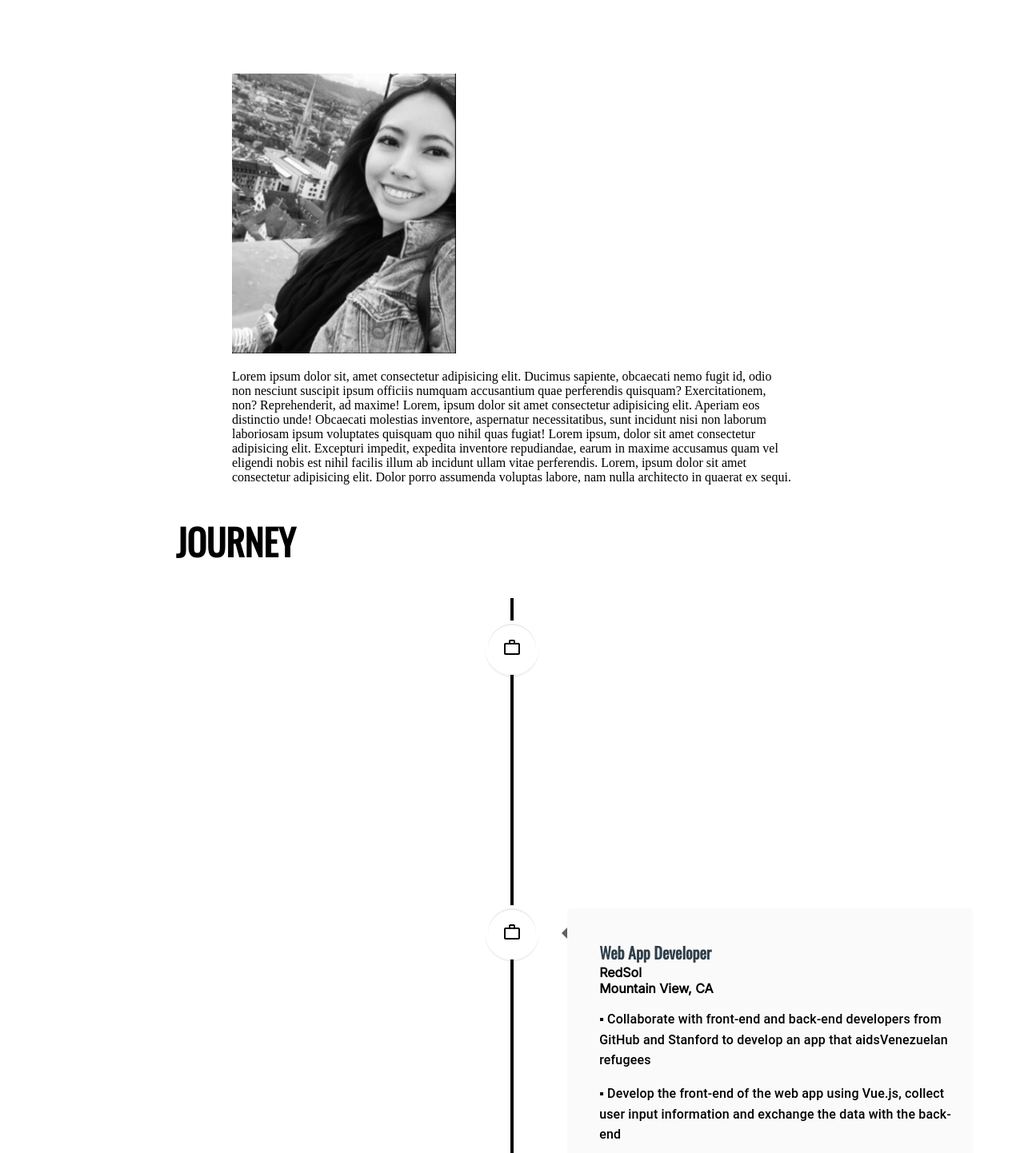
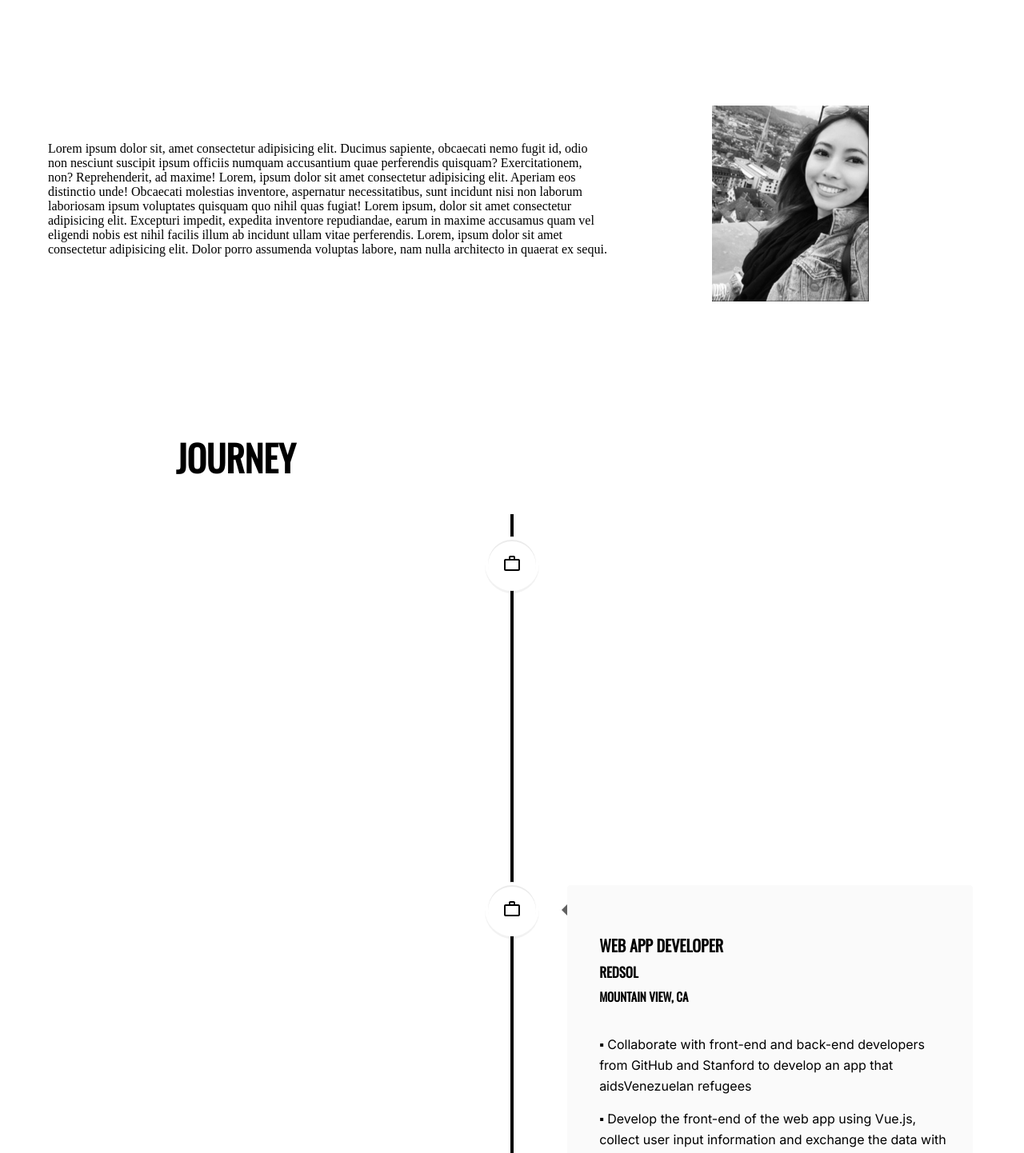
Before and after one commit to sandritaa/milenasatelier, a React (Create React App) app: page / in a window 1280 px wide. Shown: the part 220-1662 px from the top of the page at 80% size. Built offline with nearby package versions, Linux system fonts and the light colour scheme; a web font is replaced by a local one.

Commit message:
Fix navbar bug

```diff
--- a/src/Bio.js
+++ b/src/Bio.js
@@ -2,13 +2,13 @@ import logo from "./portfolioIcons/pic.png";
 const Bio = () => {
   return (
     <div className="Bio" id="Bio">
-      <h2>Bio</h2>
+      <h2 className="bioTitle">Bio</h2>
 
-      <div className="pic" id="pic">
+      <div className="bioPic" id="bioPic">
         <img src={logo} alt="" />
       </div>
 
-      <p>
+      <p className="bioText">
         Lorem ipsum dolor sit, amet consectetur adipisicing elit. Ducimus
         sapiente, obcaecati nemo fugit id, odio non nesciunt suscipit ipsum
         officiis numquam accusantium quae perferendis quisquam? Exercitationem,
--- a/src/Journey.js
+++ b/src/Journey.js
@@ -7,15 +7,16 @@ import "react-vertical-timeline-component/style.min.css";
 import { experienceData } from "./data";
 import { educationData } from "./data";
 import Grid from "@mui/material/Grid";
-import Typography from "@mui/material/Typography";
+// import Typography from "@mui/material/Typography";
 // import Paper from "@mui/material/Paper";
 
 const Journey = () => {
   return (
-    <div className="Journey1" id="Journey1">
-      <div className="Journey" id="Journey">
+    <div className="Journey" id="Journey">
+      <h2>Journey</h2>
+      {/* <div className="Journey" id="Journey">
         <h2>Journey</h2>
-      </div>
+      </div> */}
       <VerticalTimeline lineColor="black" iconStyle={{ color: "black" }}>
         {experienceData.map((Data) => {
           return (
@@ -48,22 +49,18 @@ const Journey = () => {
                 }}
               >
                 <Grid item>
-                  <h2 className="vertical-timeline-element-title">
-                    {Data.Title}
-                  </h2>
-                  <h4 className="vertical-timeline-element-title">
-                    {Data.Company}
-                  </h4>
-                  <h4 className="vertical-timeline-element-subtitle">
-                    {Data.Location}
-                  </h4>
+                  <h3 className="workTitle-title">{Data.Title}</h3>
+                  <h4 className="workCompany-subtitle">{Data.Company}</h4>
+                  <h4 className="workLocation-subtitle">{Data.Location}</h4>
 
-                  <Typography variant="body2">
+                  {/* <Typography variant="body2"> */}
+                  <div className="workDescription0">
                     <p>{Data.Description}</p>
                     <p>{Data.Description1}</p>
                     <p>{Data.Description2}</p>
                     <p>{Data.Description3}</p>
-                  </Typography>
+                  </div>
+                  {/* </Typography> */}
                 </Grid>
               </Grid>
             </VerticalTimelineElement>
@@ -102,21 +99,15 @@ const Journey = () => {
                 }}
               >
                 <Grid item>
-                  <h2 className="vertical-timeline-element-title">
-                    {edData.Degree}
-                  </h2>
-                  <h4 className="vertical-timeline-element-subtitle">
+                  <h3 className="edDegree-title">{edData.Degree}</h3>
+                  <h4 className="edSchool-subtitle">{edData.School}</h4>
+                  <h4 className="edLocation-subtitle">{edData.Location}</h4>
+                  <h4 className="edkMajorHonors-subtitle">
                     {edData.Major} {edData.Honors}
                   </h4>
                   {/* <h4 className="vertical-timeline-element-subtitle">
                     {edData.Honors}
                   </h4> */}
-                  <h4 className="vertical-timeline-element-subtitle">
-                    {edData.School}
-                  </h4>
-                  <h4 className="vertical-timeline-element-subtitle">
-                    {edData.Location}
-                  </h4>
                 </Grid>
               </Grid>
             </VerticalTimelineElement>
--- a/src/Portfolio.js
+++ b/src/Portfolio.js
@@ -30,8 +30,10 @@ function Portfolio() {
           spacing={{ xs: 2, md: 3 }}
           columns={{ xs: 12 }}
         >
+          <section>
             <Grid item xs={3}>
               <Item>
+                <div className="item1">
                   <div className="pic1" id="pic1">
                     <img src={project1} alt="" />
                   </div>
@@ -40,10 +42,12 @@ function Portfolio() {
                     Reprehenderit, ad maxime! Lorem, ipsum dolor sit amet
                     consectetur adipisicing elit.
                   </p>
+                </div>
               </Item>
             </Grid>
             <Grid item xs={3}>
               <Item>
+                <div className="item2">
                   <div className="pic2" id="pic2">
                     <img src={project2} alt="" />
                   </div>
@@ -52,10 +56,12 @@ function Portfolio() {
                     Reprehenderit, ad maxime! Lorem, ipsum dolor sit amet
                     consectetur adipisicing elit.
                   </p>
+                </div>
               </Item>
             </Grid>
             <Grid item xs={3}>
               <Item>
+                <div className="item3">
                   <div className="pic3" id="pic3">
                     <img src={project3} alt="" />
                   </div>
@@ -64,10 +70,12 @@ function Portfolio() {
                     Reprehenderit, ad maxime! Lorem, ipsum dolor sit amet
                     consectetur adipisicing elit.
                   </p>
+                </div>
               </Item>
             </Grid>
             <Grid item xs={3}>
               <Item>
+                <div className="item4">
                   <div className="pic4" id="pic4">
                     <img src={project4} alt="" />
                   </div>
@@ -76,8 +84,10 @@ function Portfolio() {
                     Reprehenderit, ad maxime! Lorem, ipsum dolor sit amet
                     consectetur adipisicing elit.
                   </p>
+                </div>
               </Item>
             </Grid>
+          </section>
         </Grid>
       </Box>
     </div>
--- a/src/index.css
+++ b/src/index.css
@@ -12,7 +12,7 @@
   font-weight: 300;
   height: 170px;
   background-color: rgb(0, 0, 0);
-  z-index: 600;
+  z-index: 2;
 }
 
 .navbar a {
@@ -23,8 +23,10 @@
   padding: 15px;
   position: relative;
   left: -1970px;
-  padding: 2200px 011px;
+  /* padding: 2200px 011px; */
   justify-content: space-between;
+  width: max-content;
+  height: max-content;
 }
 
 
@@ -118,7 +120,7 @@ html {
   text-transform: uppercase;
   position: relative;
   left: 220px;
-  z-index: 400;
+  z-index: 1;
 }
 
 
@@ -126,9 +128,9 @@ html {
   color: white;
   background-color: black;
   width: max-content;
+}
 
 
-}
 
 .Bio h2 {
 
@@ -138,7 +140,7 @@ html {
   text-transform: uppercase;
   position: relative;
   left: -710px;
-  z-index: 300;
+  z-index: 1;
 
 }
 
@@ -149,7 +151,39 @@ html {
   width: max-content;
 
 
+
   /* background-position: xpox ypos; */
+
+}
+
+.bioPic {
+  max-width: 70%;
+  max-height: auto;
+  position: relative;
+  bottom: -40px;
+  right: -600px;
+}
+
+.bioText {
+  position: relative;
+  bottom: 180px;
+  left: -230px;
+
+}
+
+section.wrapper {
+  min-width: 400px;
+  /* Minimum width of your wrapper element */
+  overflow: hidden;
+  display: inline-block;
+
+
+}
+
+section {
+  position: relative;
+  right: -500px;
+
 
 }
 
@@ -161,7 +195,8 @@ html {
   text-transform: uppercase;
   position: relative;
   left: 300px;
-  z-index: 400;
+  top: -200px;
+  z-index: 1;
 }
 
 .Portfolio h2:hover {
@@ -178,7 +213,7 @@ html {
   text-transform: uppercase;
   position: relative;
   left: -700px;
-  z-index: 400;
+  z-index: 1;
 }
 
 
@@ -191,24 +226,99 @@ html {
 
 }
 
-h2.vertical-timeline-element-title {
+.workTitle-title {
   font-family: 'Oswald', sans-serif;
-
-  /* font-family: 'Inter', sans-serif; */
-  /* font-weight: bolder; */
+  font-size: 20px;
   color: rgb(0, 0, 0);
+  text-transform: uppercase;
 }
 
-h4.vertical-timeline-element-title {
+.workCompany-subtitle {
+  font-family: 'Oswald', sans-serif;
+  font-size: 17px;
+  color: rgb(0, 0, 0);
+  position: relative;
+  top: -17px;
+  text-transform: uppercase;
+
+}
+
+.workLocation-subtitle {
+  font-family: 'Oswald', sans-serif;
+  font-size: 15px;
+  /* font-family: 'Inter', sans-serif; */
+  color: rgb(0, 0, 0);
+  text-transform: uppercase;
+  position: relative;
+  top: -32px;
+
+}
+
+
+.workDescription0 p {
+  color: rgb(0, 0, 0);
+  position: relative;
+  top: -15px;
   font-family: 'Inter', sans-serif;
+  /* font-size: 45px; */
+
+}
+
+.edDegree-title {
+  font-family: 'Oswald', sans-serif;
+  font-size: 20px;
+  color: rgb(0, 0, 0);
+  text-transform: uppercase;
+
+}
+
+.edkMajorHonors-subtitle {
+  font-family: 'Inter', sans-serif;
+  font-size: 17px;
+  font-weight: lighter;
+  color: rgb(0, 0, 0);
+  position: relative;
+  top: -17px;
+  /* text-transform: uppercase; */
+}
+
+.edSchool-subtitle {
+  font-family: 'Oswald', sans-serif;
+  font-size: 17px;
+  color: rgb(0, 0, 0);
+  position: relative;
+  top: -17px;
+  text-transform: uppercase;
+}
+
+.edLocation-subtitle {
+  font-family: 'Oswald', sans-serif;
+  font-size: 15px;
+  color: rgb(0, 0, 0);
+  position: relative;
+  top: -35px;
+  text-transform: uppercase;
+}
+
+/* h4.vertical-timeline-element-title {
+  font-family: 'Inter', sans-serif;
+  font-size: 20px;
   color: rgb(0, 0, 0);
 }
 
 h4.vertical-timeline-element-subtitle {
   font-family: 'Inter', sans-serif;
   color: rgb(0, 0, 0);
-}
+} */
 
-p {
+
+
+/* .vertical-timeline-element-title {
+  font-family: 'Oswald', sans-serif;
+  text-transform: uppercase;
+  font-size: 25px;
+  position: relative;
+  left: 0px;
+  font-weight: bolder;
   color: rgb(0, 0, 0);
-}
+} */
```
Lines whose indentation alone changed are shown as unchanged.
